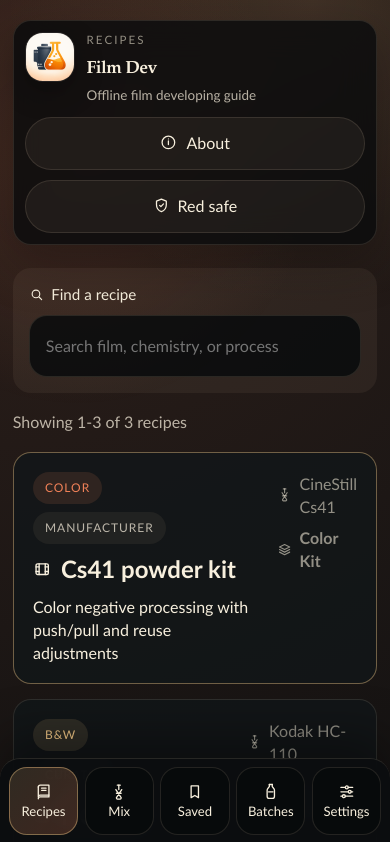
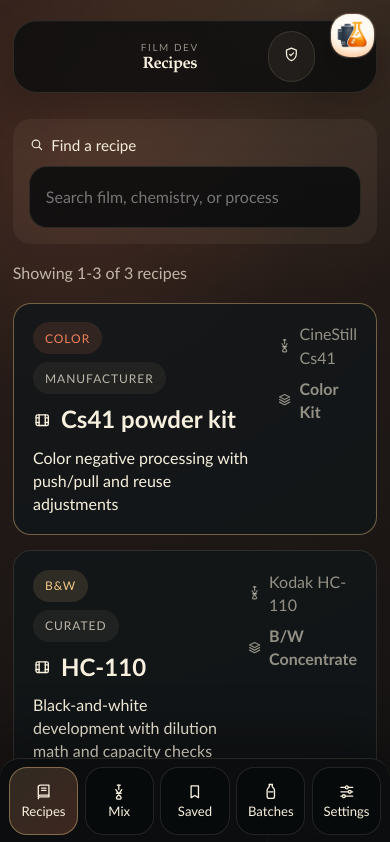
Before and after one commit to iperrealistico/film-photo-dev, a React (Vite) app: page / in a window 390 px wide. Shown: the top 842 px of the page. Built offline with nearby package versions, Linux system fonts and the light colour scheme.

Commit message:
Refine Cs41 reuse logic and header layout

```diff
--- a/src/app/App.tsx
+++ b/src/app/App.tsx
@@ -10,7 +10,11 @@
 } from '../debug/logging';
 import { formatDuration } from '../domain/format';
 import { createDefaultMixWorkspaceState } from '../domain/mix';
-import { createDefaultInputState, createSessionPlan } from '../domain/planner';
+import {
+  createDefaultInputState,
+  createSessionPlan,
+  normalizeInputState
+} from '../domain/planner';
 import {
   abortSession,
   completeSession,
@@ -48,7 +52,6 @@
   ChevronLeftIcon,
   ClipboardIcon,
   FlaskIcon,
-  InfoIcon,
   ShieldIcon,
   SlidersIcon,
   SunIcon
@@ -285,7 +288,7 @@
   const appFrameRef = useRef<HTMLElement | null>(null);
 
   const selectedRecipe = getRecipeById(selectedRecipeId);
-  const selectedDraft = drafts[selectedRecipeId] ?? createDefaultInputState(selectedRecipe);
+  const selectedDraft = normalizeInputState(selectedRecipe, drafts[selectedRecipeId]);
   const alertProfile = resolveAlertProfile(defaultAlertProfiles, preferences);
   const draftPlan = createSessionPlan(selectedRecipeId, selectedDraft, alertProfile);
   const livePlan = activePlan ?? draftPlan;
@@ -298,6 +301,24 @@
     preferences.themeMode === 'standard' ? 'Switch to Red safe' : 'Switch to White light';
   const quickThemeCompactLabel =
     preferences.themeMode === 'standard' ? 'Red safe' : 'White light';
+  const headerEyebrow =
+    screen === 'setup' || screen === 'plan' || screen === 'session'
+      ? selectedRecipe.name
+      : 'Film Dev';
+  const headerTitle =
+    screen === 'mix'
+      ? 'Mix calculator'
+      : screen === 'saved'
+        ? 'Saved presets'
+        : screen === 'chemistry'
+          ? 'Chemistry log'
+          : screen === 'plan'
+            ? 'Review plan'
+            : screen === 'session'
+              ? 'Darkroom session'
+              : screen === 'about'
+                ? 'About Film Dev'
+                : screenLabels[screen];
   const headerSubtitle =
     screen === 'recipes'
       ? 'Offline film developing guide'
@@ -311,7 +332,7 @@
               ? 'Darkroom modes, interaction, and diagnostics'
               : screen === 'about'
                 ? 'Who made this and why it exists'
-                : selectedRecipe.name;
+                : null;
   const backTarget =
     screen === 'setup'
       ? 'recipes'
@@ -320,8 +341,8 @@
         : screen === 'about'
           ? aboutReturnScreen
           : null;
-  const showAboutButton = screen !== 'about' && screen !== 'session';
   const showBackButton = backTarget !== null;
+  const showAboutLink = screen !== 'about';
 
   function logUiEvent(event: string, detail?: unknown) {
     logDebugEvent({
@@ -1139,8 +1160,18 @@
     >
       <div className="app-backdrop" />
       <main className="app-frame" ref={appFrameRef}>
+        <button
+          type="button"
+          className="brand-corner-button"
+          aria-label="Film Dev"
+          onClick={handleSecretDebugTap}
+        >
+          <span className="brand-corner-button__badge">
+            <img src={logoSrc} alt="" width="52" height="52" />
+          </span>
+        </button>
         <header className="topbar">
-          <div className="topbar__leading">
+          <div className="topbar__slot topbar__slot--nav">
             {showBackButton ? (
               <button
                 type="button"
@@ -1153,32 +1184,15 @@
                 </span>
               </button>
             ) : null}
-            <button
-              type="button"
-              className="brand-button brand-button--header"
-              onClick={handleSecretDebugTap}
-            >
-              <span className="brand-button__content">
-                <span className="brand-badge">
-                  <img src={logoSrc} alt="" width="56" height="56" />
-                </span>
-                <span className="brand-button__text">
-                  <p className="eyebrow brand-button__eyebrow">{screenLabels[screen]}</p>
-                  <strong className="brand-button__title">Film Dev</strong>
-                  <span className="brand-button__subtitle">{headerSubtitle}</span>
-                </span>
-              </span>
-            </button>
           </div>
-          <div className="topbar__tools">
-            {showAboutButton ? (
-              <button type="button" className="topbar-action" onClick={handleOpenAbout}>
-                <span className="button-label">
-                  <InfoIcon aria-hidden="true" />
-                  <span>About</span>
-                </span>
-              </button>
-            ) : null}
+
+          <div className="topbar__center">
+            <p className="topbar__eyebrow">{headerEyebrow}</p>
+            <strong className="topbar__title">{headerTitle}</strong>
+            {headerSubtitle ? <span className="topbar__subtitle">{headerSubtitle}</span> : null}
+          </div>
+
+          <div className="topbar__slot topbar__slot--tools">
             <button
               type="button"
               className="topbar-action topbar-action--theme"
@@ -1187,12 +1201,7 @@
             >
               <span className="button-label">
                 <QuickThemeIcon aria-hidden="true" />
-                <span className="topbar-action__label-full" aria-hidden="true">
-                  {quickThemeLabel}
-                </span>
-                <span className="topbar-action__label-compact" aria-hidden="true">
-                  {quickThemeCompactLabel}
-                </span>
+                <span>{quickThemeCompactLabel}</span>
               </span>
             </button>
           </div>
@@ -1340,6 +1349,14 @@
 
             {screen === 'about' ? <AboutPanel /> : null}
           </div>
+
+          {showAboutLink ? (
+            <footer className="app-meta">
+              <button type="button" className="app-meta__link" onClick={handleOpenAbout}>
+                About this app
+              </button>
+            </footer>
+          ) : null}
         </div>
 
         {screen !== 'session' ? (
--- a/src/data/recipes.ts
+++ b/src/data/recipes.ts
@@ -74,7 +74,7 @@
     developerLabel: 'CineStill Cs41',
     subtitle: 'Color negative processing with push/pull and reuse adjustments',
     description:
-      'A guided color workflow with source-backed temperature timing, developer reuse adjustments, fixed blix timing, and a fuller post-blix timeline.',
+      'A guided color workflow with source-backed temperature timing, developer reuse adjustments by processed units, optional blix compensation, and a fuller post-blix timeline.',
     processType: 'color',
     family: 'color_kit',
     accentTone: 'ember',
@@ -88,8 +88,8 @@
     },
     notes: [
       'Primary source: CineStill Cs41 kit instructions.',
-      'Developer time depends on both temperature and reuse.',
-      'Blix stays visible as its own timed step and does not auto-change with reuse.'
+      'Developer time depends on both temperature and the number of prior units this chemistry has already processed.',
+      'Blix stays fixed by default, but you can opt into the same progressive reuse increase if your blix starts feeling tired.'
     ],
     plannerId: 'cs41',
     inputs: [
@@ -146,27 +146,16 @@
         ]
       },
       {
-        id: 'solutionVolume',
-        label: 'Reuse batch size',
-        type: 'select',
-        section: 'chemistry',
-        defaultValue: '1000',
-        options: [
-          { value: '500', label: '500 ml batch' },
-          { value: '1000', label: '1000 ml batch' },
-          { value: '2000', label: '2000 ml batch' }
-        ],
-        isVisible: (values) => values.chemistryState === 'reused'
-      },
-      {
-        id: 'filmsProcessed',
-        label: 'Rolls already processed',
+        id: 'processedUnits',
+        label: 'Units already processed',
         type: 'number',
         section: 'chemistry',
         min: 1,
         max: 50,
         step: 1,
         defaultValue: 1,
+        helperText:
+          '1 unit = one 135 roll, one 120 roll, one 8x10 sheet, or four 4x5 sheets. Count the total prior units this chemistry has already developed.',
         isVisible: (values) => values.chemistryState === 'reused'
       },
       {
@@ -190,6 +179,16 @@
         max: 12,
         step: 0.5,
         defaultValue: 8
+      },
+      {
+        id: 'extendBlixWithReuse',
+        label: 'Increase blix with reuse',
+        type: 'toggle',
+        section: 'workflow',
+        defaultValue: false,
+        helperText:
+          'Off by default. CineStill keeps blix time fixed, but you can add the same 2% per prior unit if your blix feels tired.',
+        isVisible: (values) => values.chemistryState === 'reused'
       },
       {
         id: 'transitionDelaySec',
--- a/src/styles/global.css
+++ b/src/styles/global.css
@@ -49,6 +49,7 @@
   --motion-medium: 220ms;
   --motion-page: 300ms;
   --motion-ease: cubic-bezier(0.22, 1, 0.36, 1);
+  --app-frame-max: 880px;
 }
 
 * {
@@ -106,7 +107,7 @@
 }
 
 .app-frame {
-  width: min(100%, 840px);
+  width: min(100%, var(--app-frame-max));
   margin: 0 auto;
   padding: max(1.25rem, env(safe-area-inset-top)) 1rem calc(8.4rem + env(safe-area-inset-bottom));
   position: relative;
@@ -114,42 +115,124 @@
 }
 
 .topbar {
+  display: grid;
+  grid-template-columns: minmax(5.6rem, 1fr) minmax(0, 30rem) minmax(5.6rem, 1fr);
+  align-items: center;
+  gap: 0.9rem;
+  margin-bottom: 1.6rem;
+  padding: 0.8rem 4.6rem 0.8rem 0.8rem;
+  border: 1px solid var(--border);
+  border-radius: 26px;
+  background: rgba(10, 12, 13, 0.78);
+  backdrop-filter: blur(20px);
+  position: sticky;
+  top: max(0.65rem, env(safe-area-inset-top));
+  z-index: 6;
+  box-shadow:
+    0 16px 44px rgba(0, 0, 0, 0.22),
+    inset 0 1px 0 rgba(255, 255, 255, 0.03);
+}
+
+.brand-corner-button {
+  position: fixed;
+  top: max(0.9rem, calc(env(safe-area-inset-top) + 0.15rem));
+  right: max(
+    0.95rem,
+    calc(50vw - (var(--app-frame-max) / 2) + 0.55rem),
+    calc(env(safe-area-inset-right) + 0.55rem)
+  );
+  width: 3.35rem;
+  height: 3.35rem;
+  padding: 0;
+  border: 0;
+  border-radius: 1.2rem;
+  background: transparent;
+  color: inherit;
+  display: grid;
+  place-items: center;
+  z-index: 7;
+}
+
+.brand-corner-button__badge {
+  width: 100%;
+  height: 100%;
+  border-radius: inherit;
+  border: 1px solid rgba(255, 255, 255, 0.08);
+  overflow: hidden;
+  background: linear-gradient(160deg, rgba(243, 200, 135, 0.18), rgba(240, 129, 88, 0.16));
+  box-shadow:
+    0 16px 36px rgba(0, 0, 0, 0.24),
+    0 0 0 1px rgba(255, 255, 255, 0.04);
+}
+
+.brand-corner-button__badge img {
+  width: 100%;
+  height: 100%;
+  display: block;
+  filter: var(--brand-icon-filter);
+}
+
+.topbar__slot {
   display: flex;
   align-items: center;
-  justify-content: space-between;
-  gap: 1.1rem;
-  margin-bottom: 1.45rem;
-  padding: 0.85rem;
-  border: 1px solid var(--border);
-  border-radius: 28px;
-  background: rgba(10, 12, 13, 0.82);
-  backdrop-filter: blur(18px);
-  position: sticky;
-  top: max(0.6rem, env(safe-area-inset-top));
-  z-index: 6;
-  box-shadow: 0 18px 50px rgba(0, 0, 0, 0.26);
-}
-
-.topbar__leading {
-  display: flex;
-  align-items: center;
-  gap: 0.7rem;
+  min-height: 3.15rem;
   min-width: 0;
 }
 
-.brand-button {
-  background: transparent;
-  border: 0;
-  color: inherit;
-  padding: 0;
-  text-align: left;
-}
-
-.brand-button--header {
+.topbar__slot--nav {
+  justify-content: flex-start;
+}
+
+.topbar__slot--tools {
+  justify-content: flex-end;
+}
+
+.topbar__center,
+.app-meta {
+  display: grid;
+  justify-items: center;
+}
+
+.topbar__center {
+  gap: 0.2rem;
   min-width: 0;
-}
-
-.brand-button__content,
+  text-align: center;
+}
+
+.topbar__eyebrow {
+  margin: 0;
+  color: var(--text-muted);
+  text-transform: uppercase;
+  letter-spacing: 0.18em;
+  font-size: 0.68rem;
+}
+
+.topbar__title,
+.hero-block h1,
+.section-heading h2,
+.panel-heading h3,
+.session-hero h1 {
+  font-family: "Iowan Old Style", "Palatino Linotype", Georgia, serif;
+  letter-spacing: -0.03em;
+  color: var(--title-ink);
+}
+
+.topbar__title {
+  display: block;
+  max-width: 100%;
+  font-size: clamp(1.1rem, 2vw, 1.42rem);
+  line-height: 1.04;
+  text-wrap: balance;
+}
+
+.topbar__subtitle {
+  max-width: 34ch;
+  color: var(--text-soft);
+  font-size: 0.88rem;
+  line-height: 1.28;
+  text-wrap: pretty;
+}
+
 .guide-card__title,
 .mix-mode-card__topline,
 .library-row__main {
@@ -158,39 +241,14 @@
   gap: 0.75rem;
 }
 
-.brand-button__text,
 .library-row__content {
   display: grid;
   gap: 0.18rem;
 }
 
-.brand-button__subtitle {
-  color: var(--text-soft);
-  font-size: 0.92rem;
-}
-
-.brand-button__text,
 .library-row__content,
 .library-row__main {
   min-width: 0;
-}
-
-.brand-badge {
-  width: 3.5rem;
-  height: 3.5rem;
-  border-radius: 1.1rem;
-  border: 1px solid rgba(255, 255, 255, 0.08);
-  overflow: hidden;
-  flex: none;
-  box-shadow: 0 10px 28px rgba(0, 0, 0, 0.3);
-}
-
-.brand-badge img {
-  width: 100%;
-  height: 100%;
-  display: block;
-  filter: var(--brand-icon-filter);
-  transition: filter 160ms ease;
 }
 
 .surface-icon {
@@ -218,29 +276,6 @@
   color: var(--text);
 }
 
-.topbar strong,
-.hero-block h1,
-.section-heading h2,
-.panel-heading h3,
-.session-hero h1 {
-  font-family: "Iowan Old Style", "Palatino Linotype", Georgia, serif;
-  letter-spacing: -0.03em;
-  color: var(--title-ink);
-}
-
-.topbar strong {
-  display: block;
-  font-size: 1.1rem;
-}
-
-.brand-button__eyebrow {
-  color: var(--title-ink);
-}
-
-.brand-button__title {
-  color: var(--title-ink);
-}
-
 .title-with-icon,
 .button-label {
   display: inline-flex;
@@ -291,7 +326,6 @@
   font-size: 0.72rem;
 }
 
-.topbar__tools,
 .action-row,
 .runtime-controls,
 .debug-toolbar {
@@ -300,11 +334,6 @@
   align-items: stretch;
 }
 
-.topbar__tools {
-  justify-content: flex-end;
-  gap: 0.6rem;
-}
-
 .action-row,
 .runtime-controls,
 .debug-toolbar {
@@ -318,6 +347,28 @@
 .content-shell {
   display: grid;
   gap: 1.35rem;
+}
+
+.app-meta {
+  margin-top: 0.4rem;
+  padding-bottom: 0.35rem;
+}
+
+.app-meta__link {
+  padding: 0;
+  border: 0;
+  background: transparent;
+  color: var(--text-muted);
+  font-size: 0.9rem;
+  line-height: 1.4;
+  text-decoration: underline;
+  text-decoration-color: rgba(248, 240, 222, 0.22);
+  text-underline-offset: 0.18em;
+}
+
+.app-meta__link:is(:hover, :focus-visible) {
+  color: var(--text-soft);
+  text-decoration-color: currentColor;
 }
 
 .screen-stage {
@@ -686,17 +737,22 @@
 }
 
 .topbar-action {
-  min-height: 3rem;
+  min-height: 3.15rem;
   padding: 0.8rem 1rem;
   border: 1px solid var(--border);
   border-radius: 999px;
-  background: rgba(8, 10, 11, 0.76);
+  background: rgba(8, 10, 11, 0.62);
   color: var(--text);
   white-space: nowrap;
 }
 
 .topbar-action--nav {
   padding-inline: 0.95rem;
+}
+
+.topbar-action--theme {
+  min-width: 0;
+  padding-inline: 0.8rem;
 }
 
 .field-input,
@@ -759,7 +815,9 @@
 .session-hero,
 .session-banner,
 .plan-banner,
-.brand-badge img,
+.brand-corner-button,
+.brand-corner-button__badge img,
+.app-meta__link,
 .app-backdrop {
   transition:
     transform var(--motion-fast) var(--motion-ease),
@@ -1418,72 +1476,65 @@
 
 @media (max-width: 719px) {
   .topbar {
-    align-items: stretch;
-    flex-direction: column;
-    gap: 0.85rem;
-    padding: 0.7rem;
-  }
-
-  .topbar__leading {
-    width: 100%;
-    flex-direction: column;
-    align-items: stretch;
+    grid-template-columns: 3.15rem minmax(0, 1fr) 3.15rem;
+    gap: 0.55rem;
+    padding: 0.65rem 4rem 0.65rem 0.65rem;
+    border-radius: 24px;
+  }
+
+  .brand-corner-button {
+    width: 3rem;
+    height: 3rem;
+    top: max(0.8rem, calc(env(safe-area-inset-top) + 0.1rem));
+  }
+
+  .topbar-action {
     min-width: 0;
-  }
-
-  .brand-button__content {
-    align-items: flex-start;
-  }
-
-  .brand-badge {
-    width: 3.1rem;
-    height: 3.1rem;
-  }
-
-  .brand-button__subtitle {
-    font-size: 0.84rem;
-    line-height: 1.35;
-  }
-
-  .topbar__tools {
-    width: 100%;
-    display: grid;
-    grid-template-columns: repeat(2, minmax(0, 1fr));
-    justify-content: stretch;
-  }
-
-  .topbar-action {
-    width: 100%;
-    min-width: 0;
-    padding-inline: 0.9rem;
-    white-space: normal;
-  }
-
-  .topbar-action .button-label {
-    width: 100%;
+    padding-inline: 0.78rem;
+  }
+
+  .topbar__center {
+    gap: 0.14rem;
+  }
+
+  .topbar__eyebrow {
+    font-size: 0.62rem;
+    letter-spacing: 0.16em;
+  }
+
+  .topbar__title {
+    font-size: 1.03rem;
+  }
+
+  .topbar__subtitle {
+    display: none;
   }
 
   .topbar-action--nav {
-    width: fit-content;
     max-width: 100%;
   }
 
-  .topbar-action--theme .button-label {
-    gap: 0.5rem;
-  }
-
-  .topbar-action__label-full {
+  .topbar-action--theme {
+    width: 2.95rem;
+    min-width: 2.95rem;
+    height: 2.95rem;
+    padding: 0;
+  }
+
+  .topbar-action--theme .button-label > span:last-child {
     display: none;
   }
-
-  .topbar-action__label-compact {
-    display: inline;
-  }
 }
 
 @media (max-width: 520px) {
-  .topbar__tools {
-    grid-template-columns: minmax(0, 1fr);
+  .topbar {
+    grid-template-columns: 3rem minmax(0, 1fr) 3rem;
+    padding-right: 3.8rem;
+  }
+
+  .brand-corner-button {
+    width: 2.8rem;
+    height: 2.8rem;
   }
 }
 
--- a/src/ui/SetupForm.tsx
+++ b/src/ui/SetupForm.tsx
@@ -207,6 +207,8 @@
                       <button
                         type="button"
                         className={`toggle-button ${rawValue ? 'is-on' : ''}`}
+                        aria-label={input.label}
+                        aria-pressed={Boolean(rawValue)}
                         onClick={() => onChange(input.id, !rawValue)}
                       >
                         <span>{rawValue ? 'Enabled' : 'Disabled'}</span>
```
Also changed, not shown: src/domain/planner.ts (+87 -15 lines), 3 other files (tests, documents, lock files or other folders).
